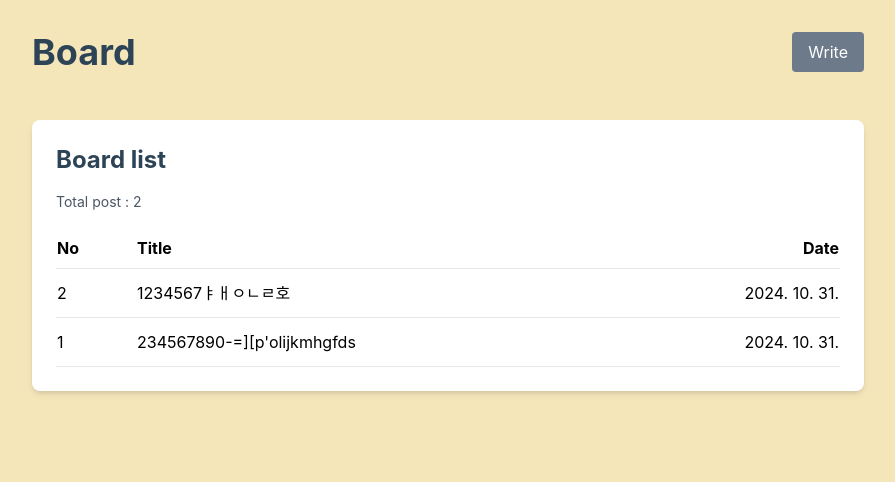
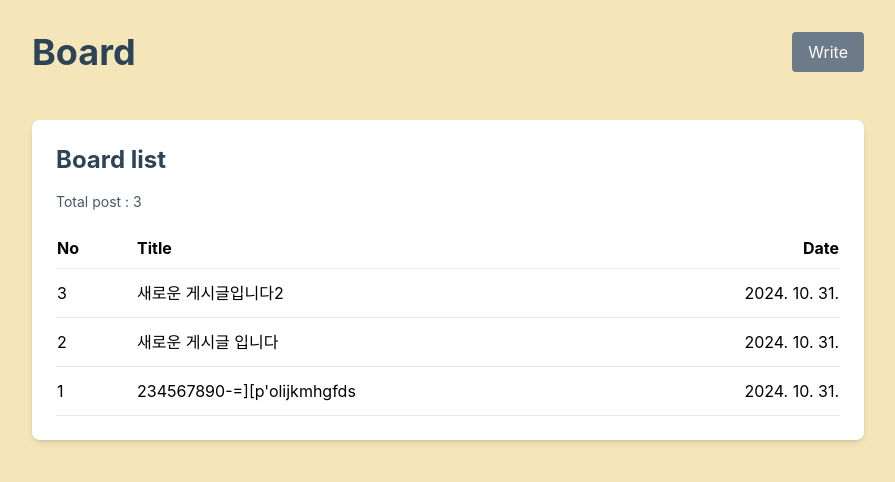
Before and after one commit to ozll-zinni/React_study_jungle13, a Next.js app: page / in a window 1280 px wide. Shown: the top 482 px of the page, without its empty margins (192-1087 px from the left). Built offline with nearby package versions, Linux system fonts and the light colour scheme; data requests are answered from the project's data file.

Commit message:
🐛: 게시글 순서 수정

```diff
--- a/db.json
+++ b/db.json
@@ -1,16 +1,22 @@
 {
   "posts": [
-    {
-      "id": "6782",
-      "title": "1234567ㅑㅐㅇㄴㄹ호",
-      "content": "ㄷ",
-      "user_name": "ㄷ"
-    },
     {
       "id": "da52",
       "title": "234567890-=][p'olijkmhgfds",
       "content": "e",
       "user_name": "e"
+    },
+    {
+      "id": "c74f",
+      "title": "새로운 게시글 입니다",
+      "content": "1",
+      "user_name": "1"
+    },
+    {
+      "id": "1d0d",
+      "title": "새로운 게시글입니다2",
+      "content": "1",
+      "user_name": "1"
     }
   ]
 }
--- a/src/app/page.tsx
+++ b/src/app/page.tsx
@@ -23,7 +23,7 @@ export default function Home() {
         <tbody>
           {posts && posts.map((post: any, index: number) => (
             <tr key={`${post.id}-${index}`} className="border-b hover:bg-gray-50">
-              <td className="py-3">{posts.length - index}</td>
+              <td className="py-3">{index + 1}</td>
               <td className="py-3">
                 <Link href={`/read/${post.id}`} className="hover:underline">
                   {post.title}
@@ -36,7 +36,7 @@ export default function Home() {
                     month: "2-digit",
                     day: "2-digit",
                   })
-                  : new Date().toLocaleDateString("ko-KR", { // 기본값 설정
+                  : new Date().toLocaleDateString("ko-KR", {
                     year: "numeric",
                     month: "2-digit",
                     day: "2-digit",
@@ -44,7 +44,8 @@ export default function Home() {
                 }
               </td>
             </tr>
-          ))}
+          ))
+          .reverse()}
         </tbody>
       </table>
     </div>
```
